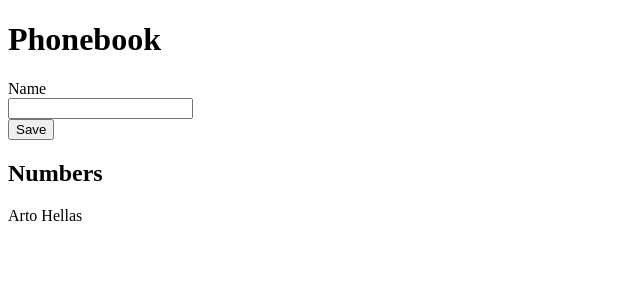
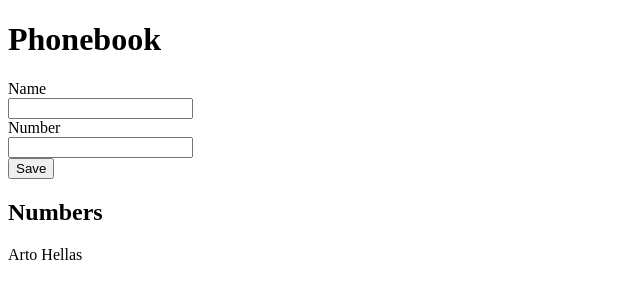
Before and after one commit to marekzelinka/phonebook-frontend, a React (Vite) app: page / in a window 1280 px wide. Shown: the top 300 px of the page, without its empty margins (0-640 px from the left). Built offline with nearby package versions, Linux system fonts and the light colour scheme.

Commit message:
solve ex2.8

```diff
--- a/src/App.jsx
+++ b/src/App.jsx
@@ -3,6 +3,7 @@ import { useState } from 'react'
 function App() {
   let [persons, setPersons] = useState([{ name: 'Arto Hellas' }])
   let [newName, setNewName] = useState('')
+  let [newNumber, setNewNumber] = useState('')
 
   return (
     <div>
@@ -20,10 +21,12 @@ function App() {
 
           let personObject = {
             name: newName,
+            number: newNumber,
           }
           setPersons((persons) => persons.concat(personObject))
 
           setNewName('')
+          setNewNumber('')
         }}
       >
         <div>
@@ -40,6 +43,18 @@ function App() {
           />
         </div>
         <div>
+          <label htmlFor="number" style={{ display: 'block' }}>
+            Number
+          </label>
+          <input
+            type="text"
+            name="number"
+            id="number"
+            value={newNumber}
+            onChange={(event) => setNewNumber(event.target.value)}
+          />
+        </div>
+        <div>
           <button type="submit">Save</button>
         </div>
       </form>
```
